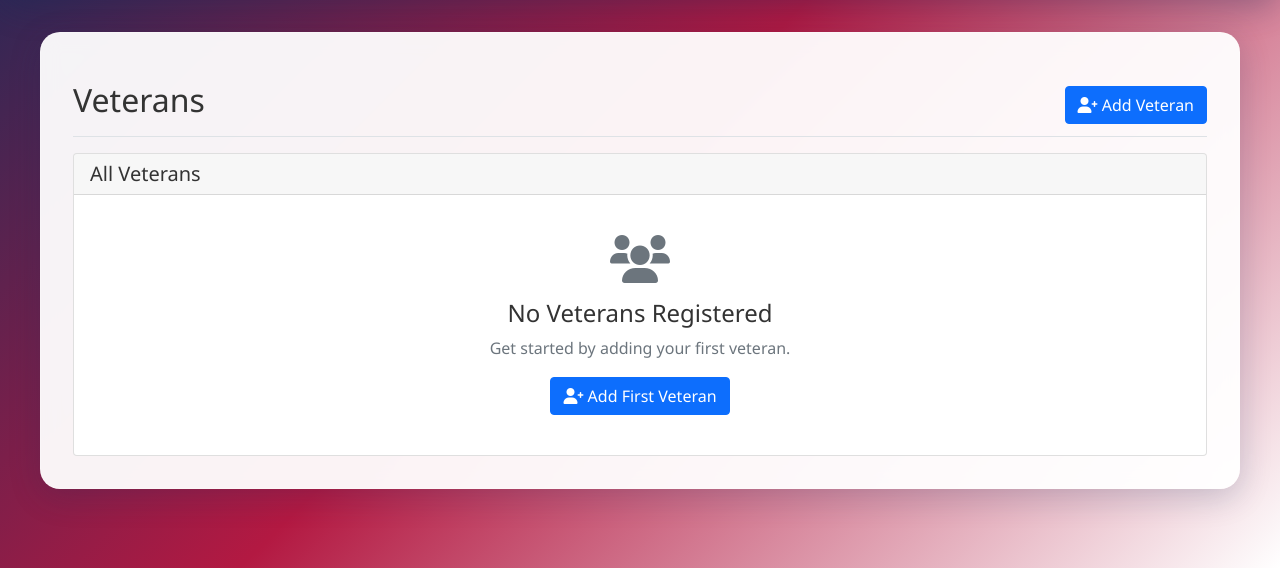
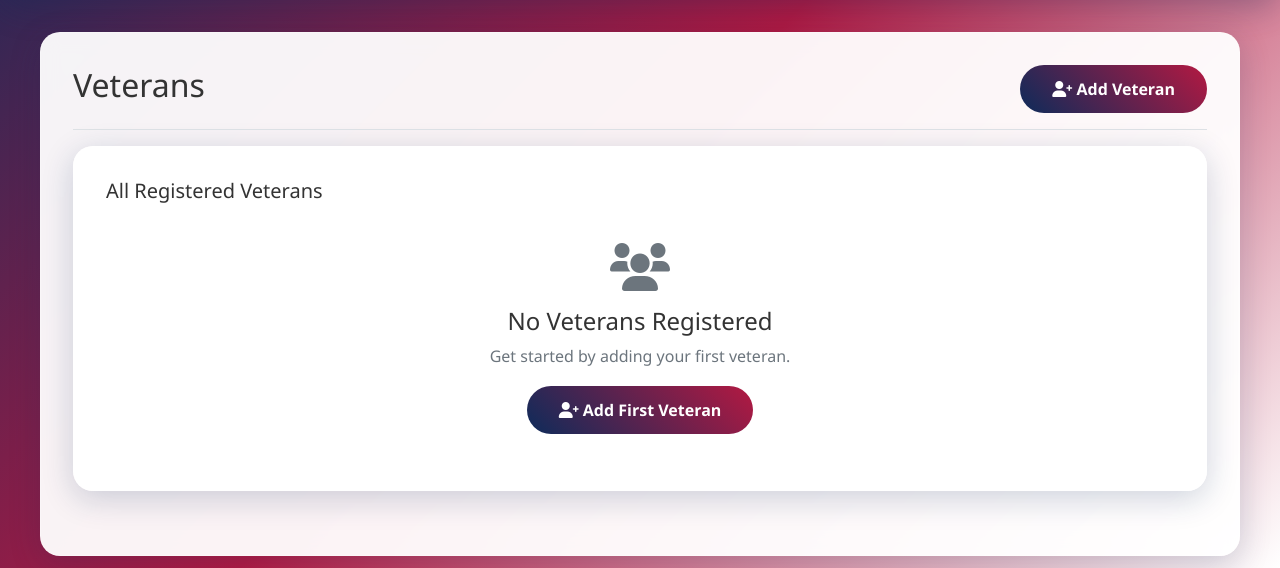
Before and after one commit to husseinthedev-CR7/sacramento-standdown, a Flask app: page /veterans in a window 1280 px wide. Shown: the part 232-800 px from the top of the page. Run offline with Flask 3, Linux system fonts and the light colour scheme; a user stored in the database is signed in; data that the repository does not hold is empty.

Commit message:
Update veterans.html

```diff
--- a/templates/veterans.html
+++ b/templates/veterans.html
@@ -3,24 +3,21 @@
 {% block title %}Veterans - Sacramento Stand Down{% endblock %}
 
 {% block content %}
-<div class="d-flex justify-content-between flex-wrap flex-md-nowrap align-items-center pt-3 pb-2 mb-3 border-bottom">
+<div class="d-flex justify-content-between flex-wrap flex-md-nowrap align-items-center pb-3 mb-3 border-bottom">
     <h1 class="h2">Veterans</h1>
     <div class="btn-toolbar mb-2 mb-md-0">
-        <a href="{{ url_for('add_veteran') }}" class="btn btn-primary">
+        <a href="{{ url_for('add_veteran') }}" class="btn btn-ssd">
             <i class="fas fa-user-plus"></i> Add Veteran
         </a>
     </div>
 </div>
 
-<div class="card">
-    <div class="card-header">
-        <h5 class="card-title mb-0">All Veterans</h5>
-    </div>
-    <div class="card-body">
+<div class="content-card">
+    <h5 class="card-title mb-3">All Registered Veterans</h5>
     {% if veterans %}
     <div class="table-responsive">
         <table class="table table-striped table-hover">
-                <thead>
+            <thead class="table-dark">
                 <tr>
                     <th>ID</th>
                     <th>Name</th>
@@ -28,7 +25,7 @@
                     <th>Phone</th>
                     <th>Email</th>
                     <th>Registered</th>
-                        <th>Status</th>
+                    <th>Actions</th>
                 </tr>
             </thead>
             <tbody>
@@ -46,11 +43,9 @@
                     <td>{{ veteran.email or 'Not provided' }}</td>
                     <td>{{ veteran.created_at[:10] }}</td>
                     <td>
-                            {% if veteran.is_blocked %}
-                                <span class="badge bg-danger">Blocked</span>
-                            {% else %}
-                                <span class="badge bg-success">Active</span>
-                            {% endif %}
+                        <a href="{{ url_for('veteran_detail', veteran_id=veteran.id) }}" class="btn btn-sm btn-ssd">
+                            <i class="fas fa-eye"></i> View
+                        </a>
                     </td>
                 </tr>
                 {% endfor %}
@@ -62,11 +57,10 @@
         <i class="fas fa-users fa-3x text-muted mb-3"></i>
         <h4>No Veterans Registered</h4>
         <p class="text-muted">Get started by adding your first veteran.</p>
-            <a href="{{ url_for('add_veteran') }}" class="btn btn-primary">
+        <a href="{{ url_for('add_veteran') }}" class="btn btn-ssd">
             <i class="fas fa-user-plus"></i> Add First Veteran
         </a>
     </div>
     {% endif %}
 </div>
-</div>
 {% endblock %}
```
Lines whose indentation alone changed are shown as unchanged.
